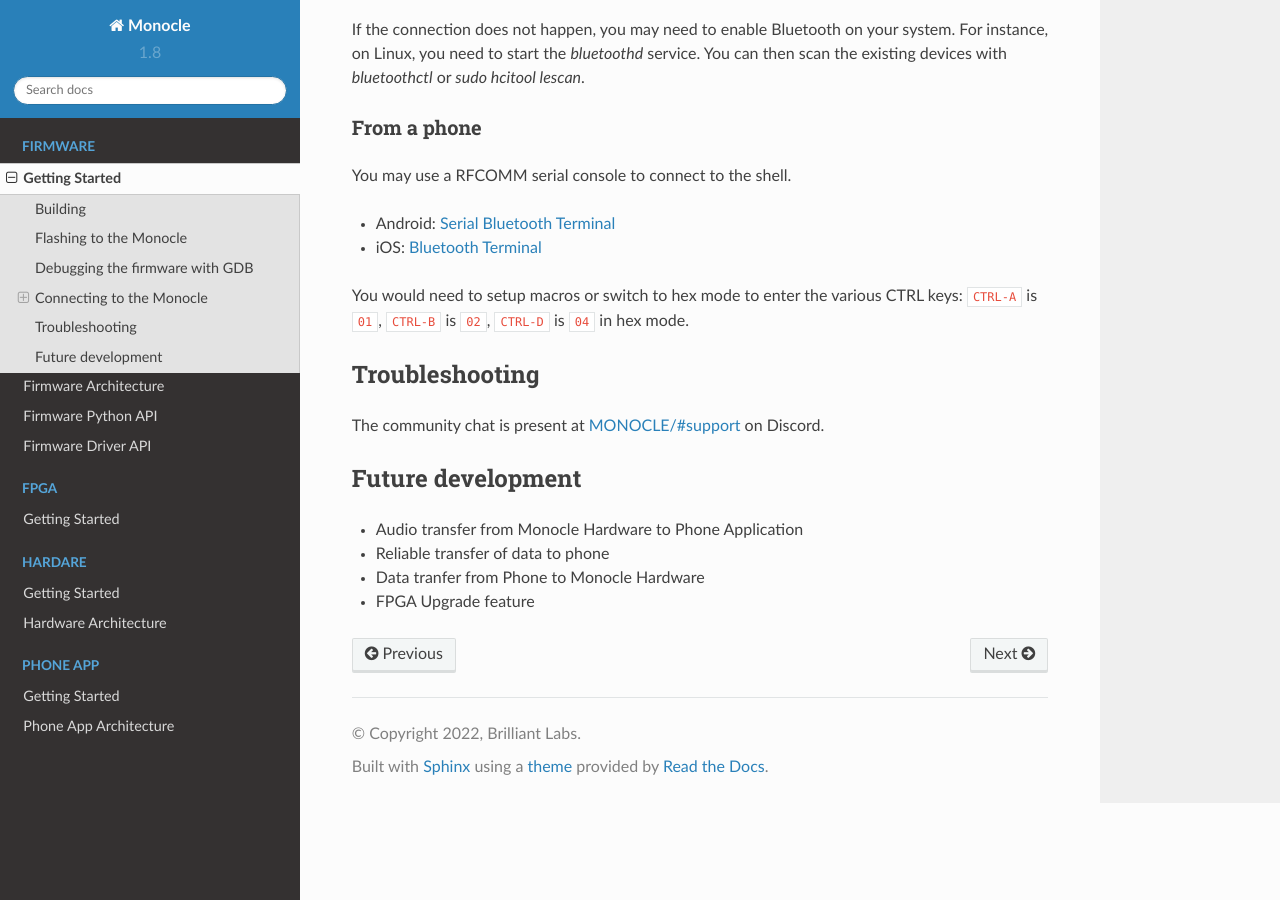
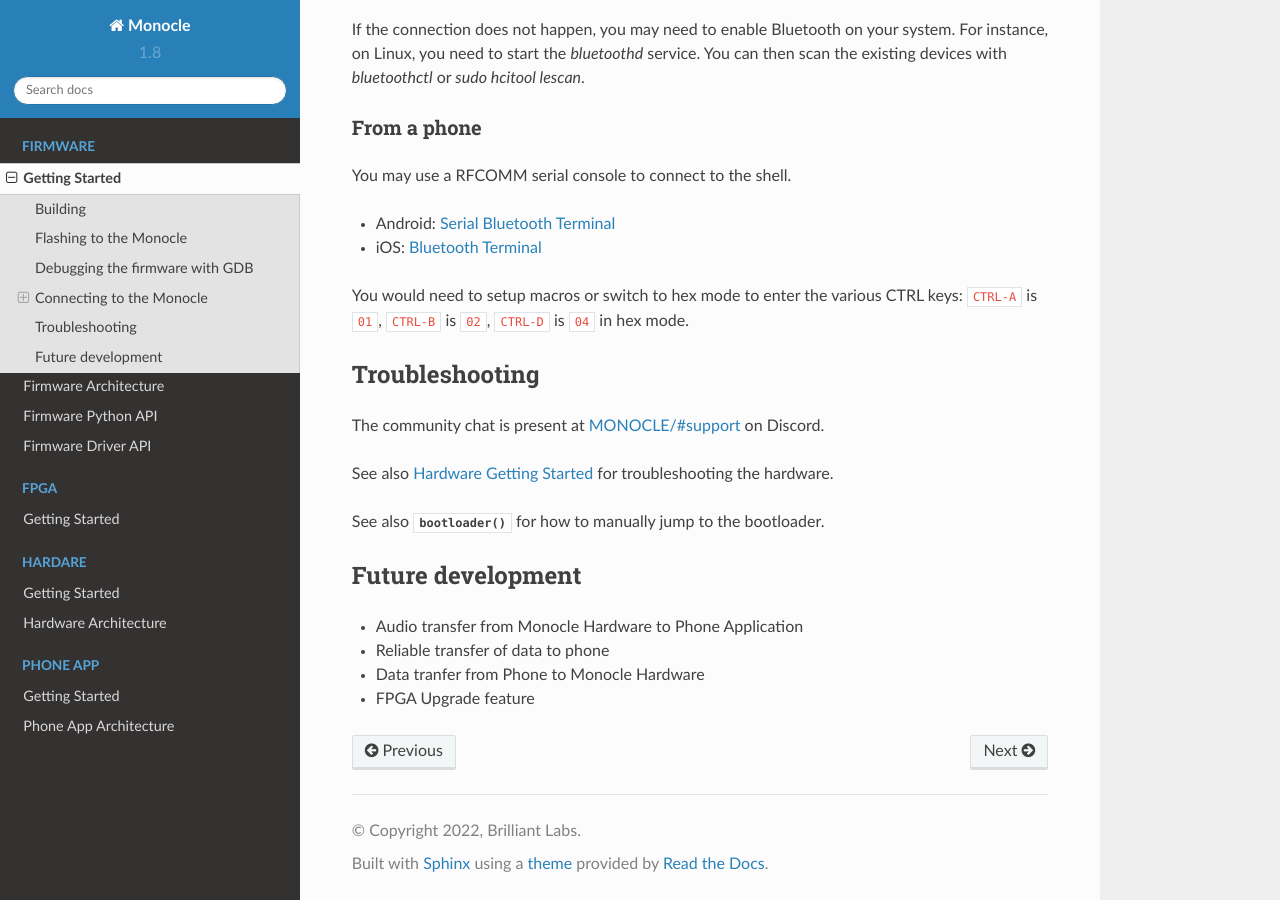
Before and after one commit to brilliantlabsAR/monocle-micropython, a Sphinx documentation site: the page built from docs/firmware_how_to.rst, in a window 1280 px wide and 900 px high, scrolled down 2542 px. Built offline with Sphinx 7.4.7 and the Read the Docs theme 2.0.0, drawn with Linux system fonts in a browser that asks for light colours.

```diff
--- a/docs/firmware_how_to.rst
+++ b/docs/firmware_how_to.rst
@@ -153,6 +153,11 @@ Troubleshooting
 ---------------
 The community chat is present at `MONOCLE/#support <https://discord.com/channels/963222352534048818/976634834879385621>`_ on Discord.
 
+See also :doc:`Hardware Getting Started <hardware_how_to>` for troubleshooting the hardware.
+
+See also :py:meth:`~machine.bootloader` for how to manually jump to the bootloader.
+
+
 Future development
 ------------------
 
--- a/docs/firmware_python_api/machine.rst
+++ b/docs/firmware_python_api/machine.rst
@@ -56,6 +56,7 @@
       Not implemented, see spi_write() below.
 
    .. py:method:: spi_write(buf)
+
       :param bytearray buf: Buffer holding the data to write.
 
       Writes all bytes from the bytearray buffer to the FPGA in a single SPI transaction (CS pin going down then up).
```
Also changed, not shown: docs/hardware_how_to.rst (+34 -3 lines).
